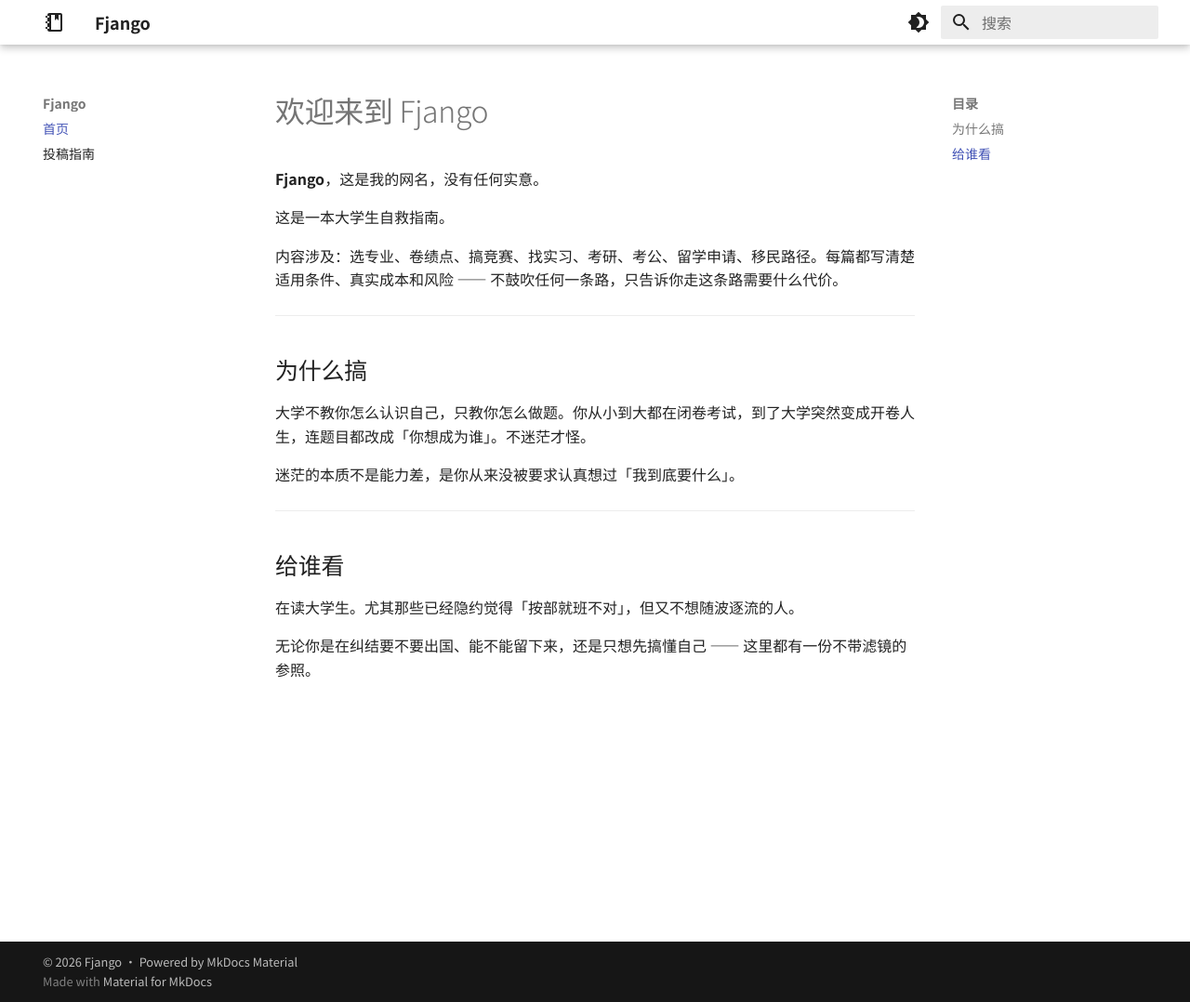
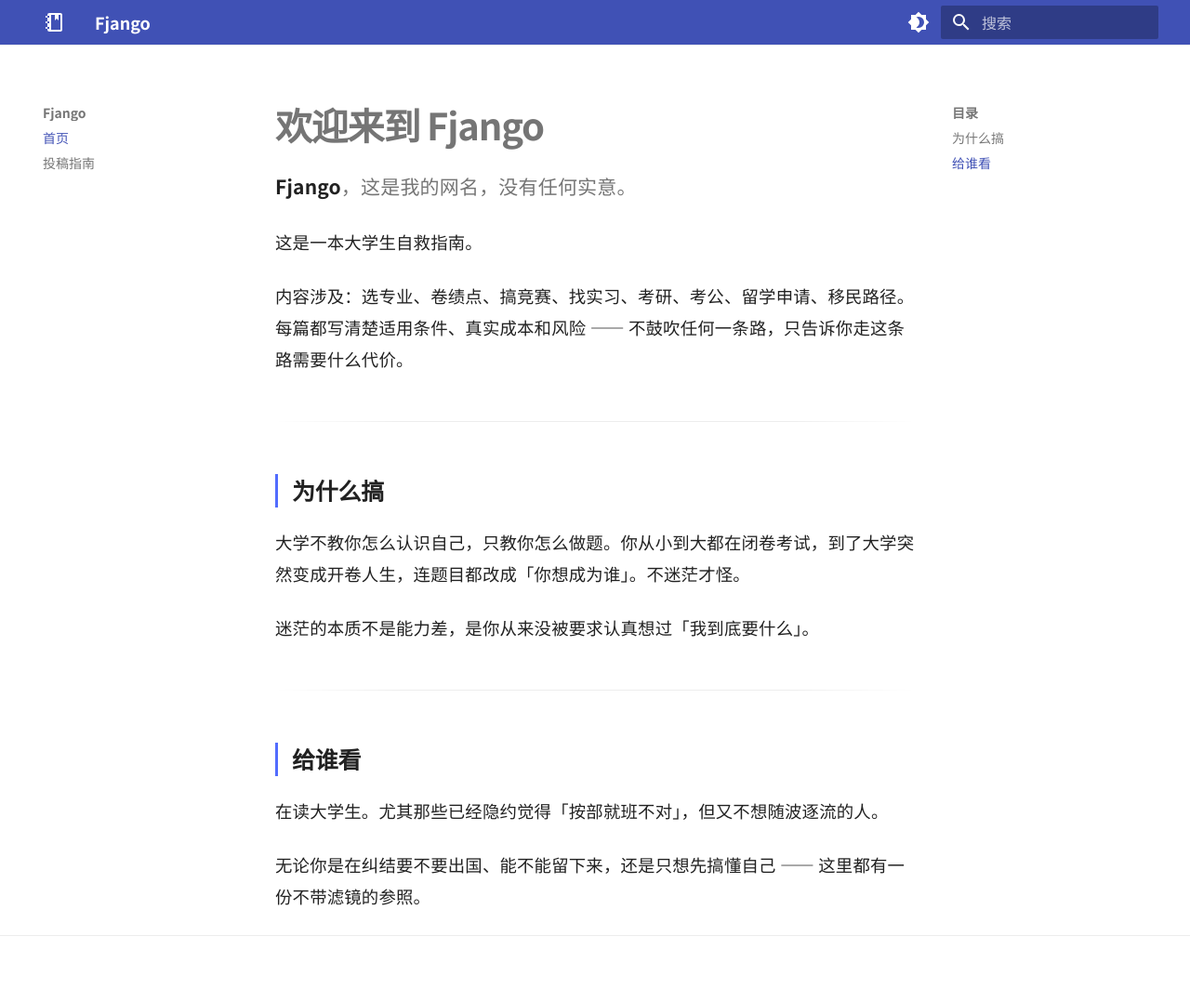
Before and after one commit to Fjango/Fjango, an MkDocs documentation site: the page built from docs/index.md, in a window 1280 px wide and 1078 px high. Shown: the whole window at 93% size. Built offline with MkDocs 1.6.1 and Material for MkDocs 9.7.7, drawn with Linux system fonts in a browser that asks for light colours.

Commit message:
美化网站：indigo配色 + 自定义CSS（标题、分割线、引用块、排版优化）

```diff
--- /dev/null
+++ b/docs/stylesheets/extra.css
@@ -0,0 +1,210 @@
+/* ============================================
+   Fjango — 自定义样式
+   ============================================ */
+
+/* === 根变量 === */
+:root {
+  --fj-accent: var(--md-accent-fg-color);
+  --fj-text: var(--md-default-fg-color);
+  --fj-text-light: var(--md-default-fg-color--light);
+  --fj-bg: var(--md-default-bg-color);
+  --fj-border: var(--md-default-fg-color--lightest);
+}
+
+/* === 正文排版 === */
+.md-typeset {
+  font-size: 0.92rem;
+  line-height: 1.85;
+  letter-spacing: 0.01em;
+}
+
+/* === H1 — 页面主标题 === */
+.md-typeset h1 {
+  font-size: 2rem;
+  font-weight: 800;
+  letter-spacing: -0.03em;
+  margin-bottom: 1rem;
+  line-height: 1.3;
+}
+
+/* H1 后面的第一段 — 副标题气质 */
+.md-typeset h1 + p {
+  font-size: 1.05rem;
+  line-height: 1.75;
+  color: var(--fj-text-light);
+}
+
+/* === H2 — 板块标题 === */
+.md-typeset h2 {
+  font-size: 1.25rem;
+  font-weight: 700;
+  margin-top: 2.8rem;
+  margin-bottom: 1rem;
+  padding-left: 0.75rem;
+  border-left: 3px solid var(--fj-accent);
+  line-height: 1.4;
+}
+
+/* === H3 === */
+.md-typeset h3 {
+  font-size: 1.05rem;
+  font-weight: 700;
+  margin-top: 2rem;
+}
+
+/* === 段落间距 === */
+.md-typeset p {
+  margin-bottom: 1.2rem;
+}
+
+/* === 加粗文字 === */
+.md-typeset strong {
+  font-weight: 700;
+  color: var(--fj-text);
+}
+
+/* === 分割线 — 渐变淡出 === */
+.md-typeset hr {
+  border: none;
+  height: 1px;
+  margin: 2.5rem 0;
+  background: linear-gradient(
+    to right,
+    transparent 0%,
+    var(--fj-border) 20%,
+    var(--fj-border) 80%,
+    transparent 100%
+  );
+}
+
+/* === 引用块 === */
+.md-typeset blockquote {
+  border-left: 3px solid var(--fj-accent);
+  background: color-mix(in srgb, var(--fj-accent) 6%, transparent);
+  padding: 0.9rem 1.2rem;
+  border-radius: 0 6px 6px 0;
+  margin: 1.5rem 0;
+  font-size: 0.9rem;
+  line-height: 1.75;
+}
+
+.md-typeset blockquote p {
+  margin-bottom: 0.4rem;
+}
+
+/* === 链接 === */
+.md-typeset a {
+  text-decoration: none;
+  border-bottom: 1px solid transparent;
+  transition: border-color 0.2s ease, color 0.2s ease;
+}
+
+.md-typeset a:hover {
+  border-bottom-color: var(--fj-accent);
+}
+
+/* === 列表 === */
+.md-typeset ul,
+.md-typeset ol {
+  line-height: 1.8;
+}
+
+.md-typeset li {
+  margin-bottom: 0.3rem;
+}
+
+/* === 顶栏 === */
+.md-header {
+  box-shadow: 0 1px 0 var(--fj-border);
+}
+
+/* === 导航标签 === */
+.md-tabs {
+  border-bottom: 1px solid var(--fj-border);
+}
+
+/* === 内容区上边距 === */
+.md-main__inner {
+  margin-top: 2rem;
+}
+
+/* === 侧边栏 === */
+.md-sidebar {
+  color: var(--fj-text-light);
+}
+
+.md-nav__link {
+  transition: color 0.15s ease;
+}
+
+/* === 搜索框 === */
+.md-search__output {
+  border-radius: 8px;
+  box-shadow: 0 4px 24px rgba(0, 0, 0, 0.08);
+}
+
+.md-search-result__title {
+  font-weight: 600;
+}
+
+/* === 搜索结果高亮 === */
+.md-search-result mark {
+  background: color-mix(in srgb, var(--fj-accent) 25%, transparent);
+  border-radius: 2px;
+  padding: 0 2px;
+}
+
+/* === 页脚 === */
+.md-footer {
+  background: var(--fj-bg);
+  color: var(--fj-text-light);
+  border-top: 1px solid var(--fj-border);
+}
+
+.md-footer-meta {
+  background: var(--fj-bg);
+}
+
+/* === 回到顶部按钮 === */
+.md-top {
+  border-radius: 50%;
+  box-shadow: 0 2px 12px rgba(0, 0, 0, 0.1);
+}
+
+/* === 文字选中 === */
+::selection {
+  background: color-mix(in srgb, var(--fj-accent) 30%, transparent);
+}
+
+/* === 滚动条 === */
+::-webkit-scrollbar {
+  width: 6px;
+}
+
+::-webkit-scrollbar-thumb {
+  background: var(--fj-border);
+  border-radius: 3px;
+}
+
+::-webkit-scrollbar-thumb:hover {
+  background: var(--fj-text-light);
+}
+
+/* === 移动端适配 === */
+@media screen and (max-width: 600px) {
+  .md-typeset h1 {
+    font-size: 1.6rem;
+  }
+
+  .md-typeset h2 {
+    font-size: 1.15rem;
+  }
+
+  .md-typeset {
+    font-size: 0.88rem;
+  }
+
+  .md-typeset hr {
+    margin: 1.8rem 0;
+  }
+}
--- a/mkdocs.yml
+++ b/mkdocs.yml
@@ -12,17 +12,17 @@ theme:
   name: material
   language: zh
   palette:
-    # 浅色模式（白底黑字）
+    # 浅色模式
     - scheme: default
-      primary: white
-      accent: black
+      primary: indigo
+      accent: indigo
       toggle:
         icon: material/brightness-4
         name: 切换到深色模式
-    # 深色模式（黑底白字）
+    # 深色模式
     - scheme: slate
       primary: black
-      accent: white
+      accent: indigo
       toggle:
         icon: material/brightness-7
         name: 切换到浅色模式
@@ -43,6 +43,10 @@ theme:
 
   icon:
     logo: material/notebook-outline
+
+# 自定义样式
+extra_css:
+  - stylesheets/extra.css
 
 # 扩展
 markdown_extensions:
```
